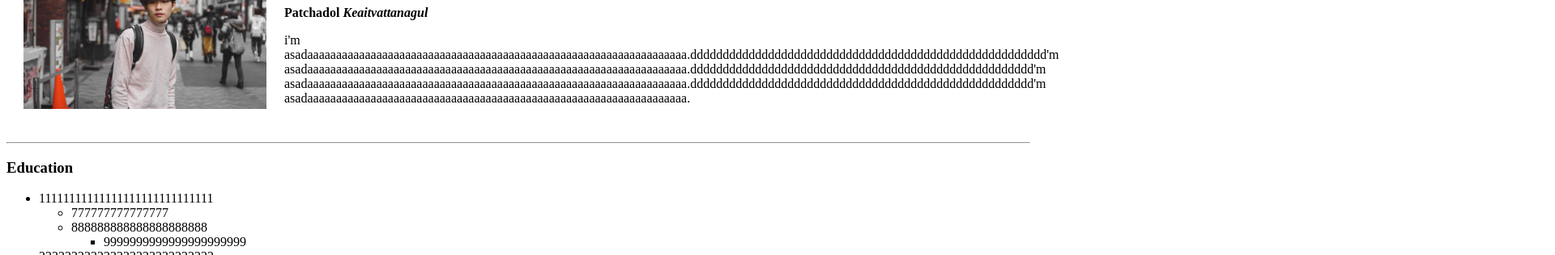
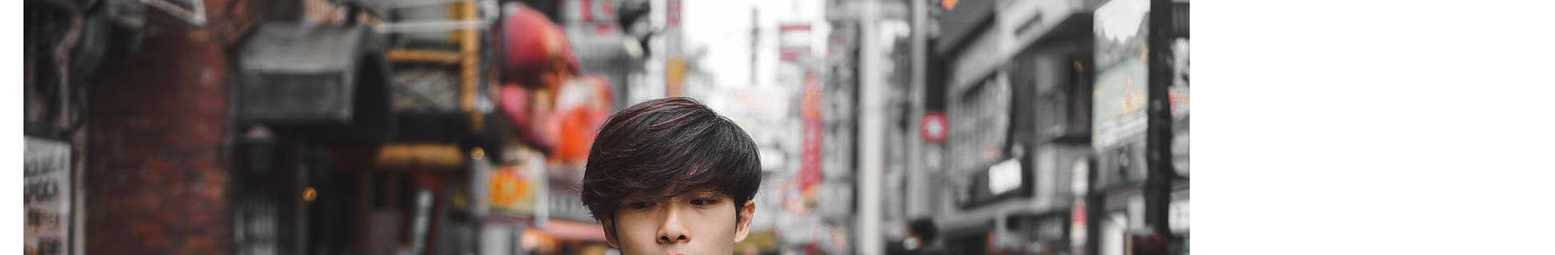
Before and after one commit to PattMc/cv, a plain HTML site: page index.html in a window 1280 px wide. Shown: the part 102-418 px from the top of the page at 81% size, 1920 px wide, since content can reach past the window. Drawn offline with Linux system fonts and the light colour scheme.

Commit message:
Update index.html

```diff
--- a/index.html
+++ b/index.html
@@ -9,7 +9,7 @@
 <body>
   <table cellspacing="20">
     <tr>
-      <td><img src="images/PatMc.jpg" style="width: 300px;" alt="PatMc Profile Picture"></td>
+      <td><img src="images/PatMc.jpg" alt="PatMc Profile Picture"></td>
       <td>
           <h1>PatMc</h1>
         <p><strong>Patchadol <em>Keaitvattanagul</em></strong></p>
```
